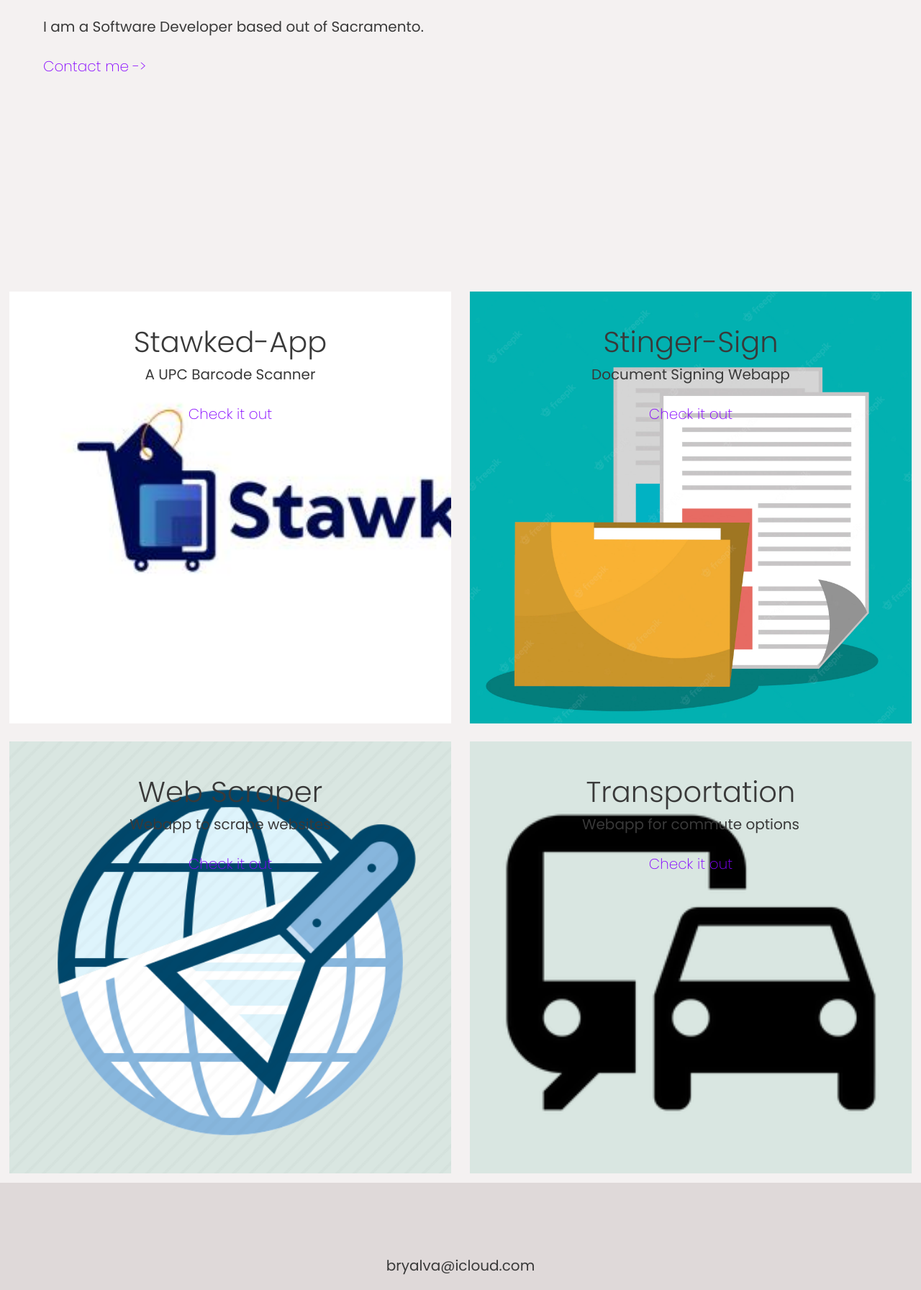
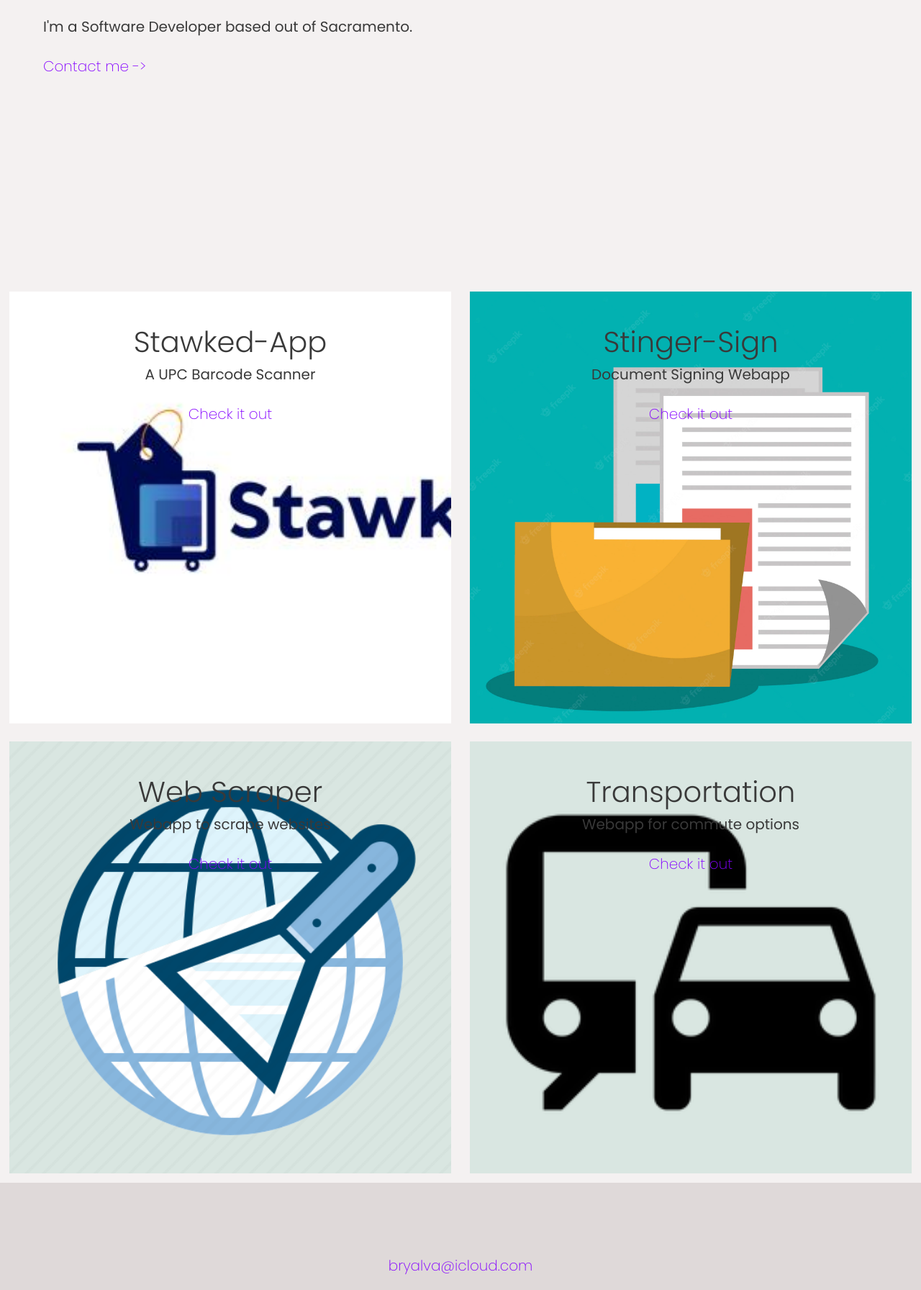
Before and after one commit to bryanalvarado/Bryan-Alvarado-Portfolio, a plain HTML site: page index.html in a window 1280 px wide. Shown: the part 408-2200 px from the top of the page at 72% size. Drawn offline with Linux system fonts and the light colour scheme; a script that the page names is missing.

Commit message:
Contact email

```diff
--- a/index.html
+++ b/index.html
@@ -23,7 +23,7 @@
             <h1>Bryan Alvarado</h1>
             <p> Welcome to my Portfolio!</p>
             <br/>
-            <p>I am a Software Developer based out of Sacramento. </p>
+            <p>I'm a Software Developer based out of Sacramento. </p>
             <br>
             <a href="#footer">Contact me -></a>
         </div>
@@ -54,7 +54,7 @@
             <h2>Web Scraper</h2>
             <p>Webapp to scrape websites</p>
             <br/>
-            <a href="">Check it out</a>
+            <a href="https://github.com/bryanalvarado/web-scraper">Check it out</a>
         </div>
         <div class="square" id="commute">
             <h2>Transportation</h2>
@@ -65,7 +65,8 @@
     </section>
 
     <footer id="footer">
-        <p>bryalva@icloud.com</p>
+        <!-- <p>bryalva@icloud.com</p> -->
+        <a href="mailto:bryalva@icloud.com">bryalva@icloud.com</a>
     </footer>
     <script src="scripts.js"></script>
 </body>
```
